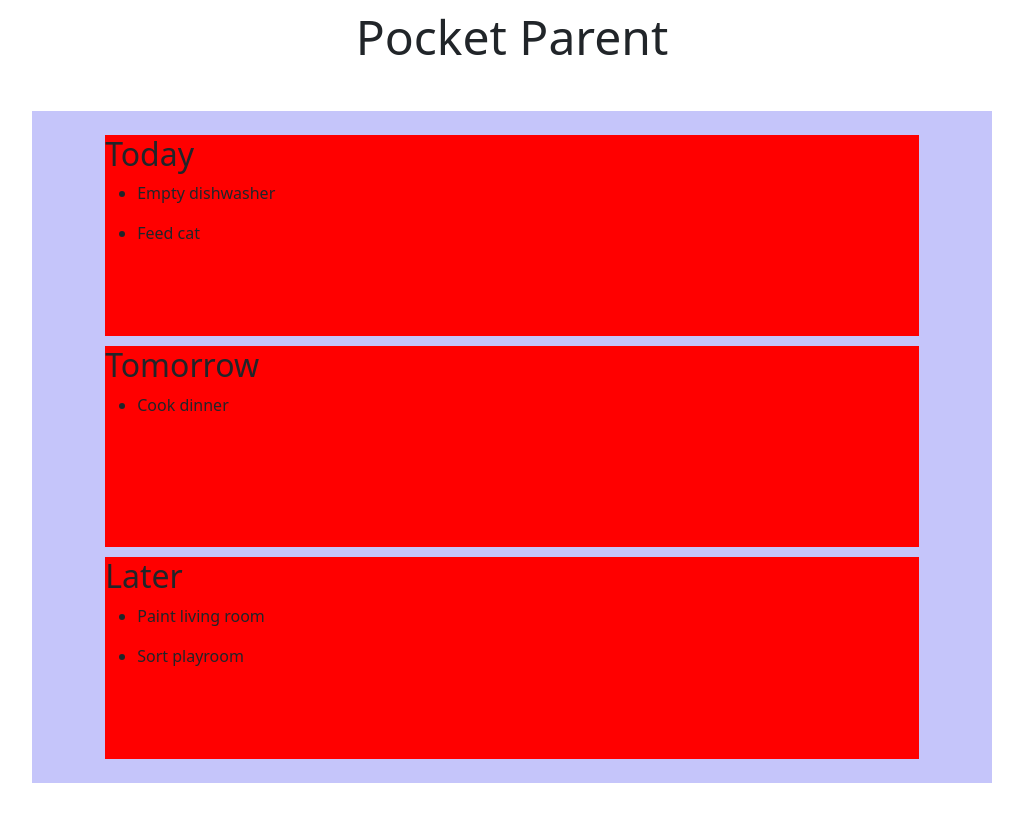
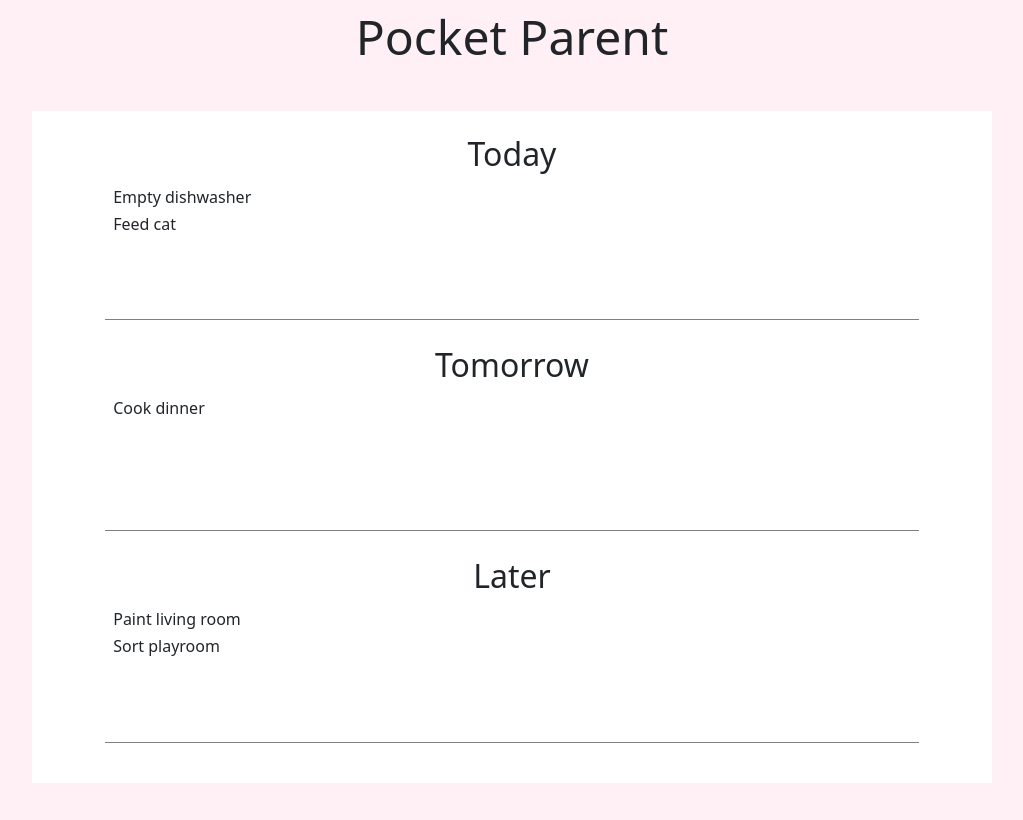
Before and after one commit to SheynaLew/pocket-parent, an Angular app: page / in a window 1280 px wide. Shown: the whole page, without its empty margins (128-1151 px from the left). Built offline with nearby package versions, Linux system fonts and the light colour scheme.

Commit message:
better styling

```diff
--- a/src/app/app.component.css
+++ b/src/app/app.component.css
@@ -21,7 +21,7 @@ main{
     width: 75%;
     margin: auto;
     padding: 1.5rem 1rem;
-    background-color: rgb(197, 197, 250);
+    background-color: #fff;
 }
 
 list-card {
--- a/src/app/list-card/list-card.component.css
+++ b/src/app/list-card/list-card.component.css
@@ -7,12 +7,29 @@
     width: 100%;
     margin: auto;
     gap: 10px;
-    /* padding: 1.5rem 1rem;
-    background-color: rgb(197, 197, 250); */
+
 }
 
 .list-card-container {
-    background-color: red;
+    /* display: flex;
+    flex-direction: column; */
+    background-color: #fff;
+    border-bottom: 1px solid gray;
+    margin-bottom: 1rem;
     height: 80%;
     width: 90%;
 }
+
+.list-card-title {
+    display: flex;
+    justify-content: center;
+}
+
+.list {
+margin: 0;
+padding: 0.2rem 0 0 0.5rem;
+}
+
+.list-item {
+    list-style-type: none;
+}
--- a/src/styles.css
+++ b/src/styles.css
@@ -7,3 +7,7 @@
     width: 100vw;
     margin: auto;
 } */
+
+body {
+    background-color:lavenderblush
+}
```
